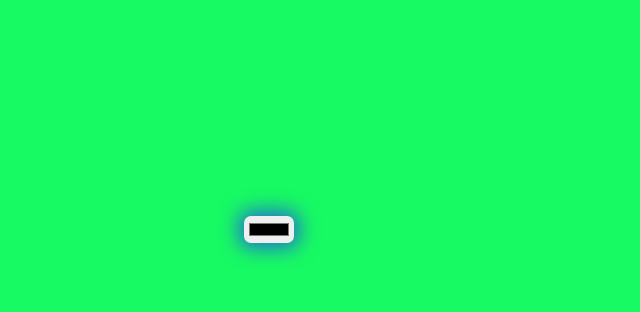
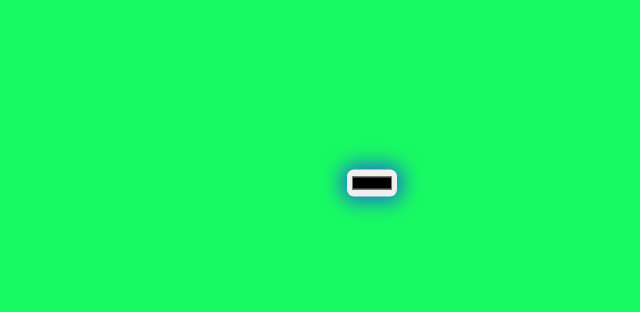
Before and after one commit to sivelswhy/color-picker-embed, a website with bundled scripts: page src/index.html in a window 1280 px wide. Shown: the part 184-496 px from the top of the page, without its empty margins (268-908 px from the left). Built offline with nearby package versions, Linux system fonts and the light colour scheme.

Commit message:
good center this time

```diff
--- a/src/style.css
+++ b/src/style.css
@@ -35,7 +35,8 @@ body {
   .main {
     position: absolute;
     top: 50%;
-    left: 40%;
+    left: 50%;
+    transform: translate(-50%, -50%);
   }
   .copylink {
     color: white;
```
